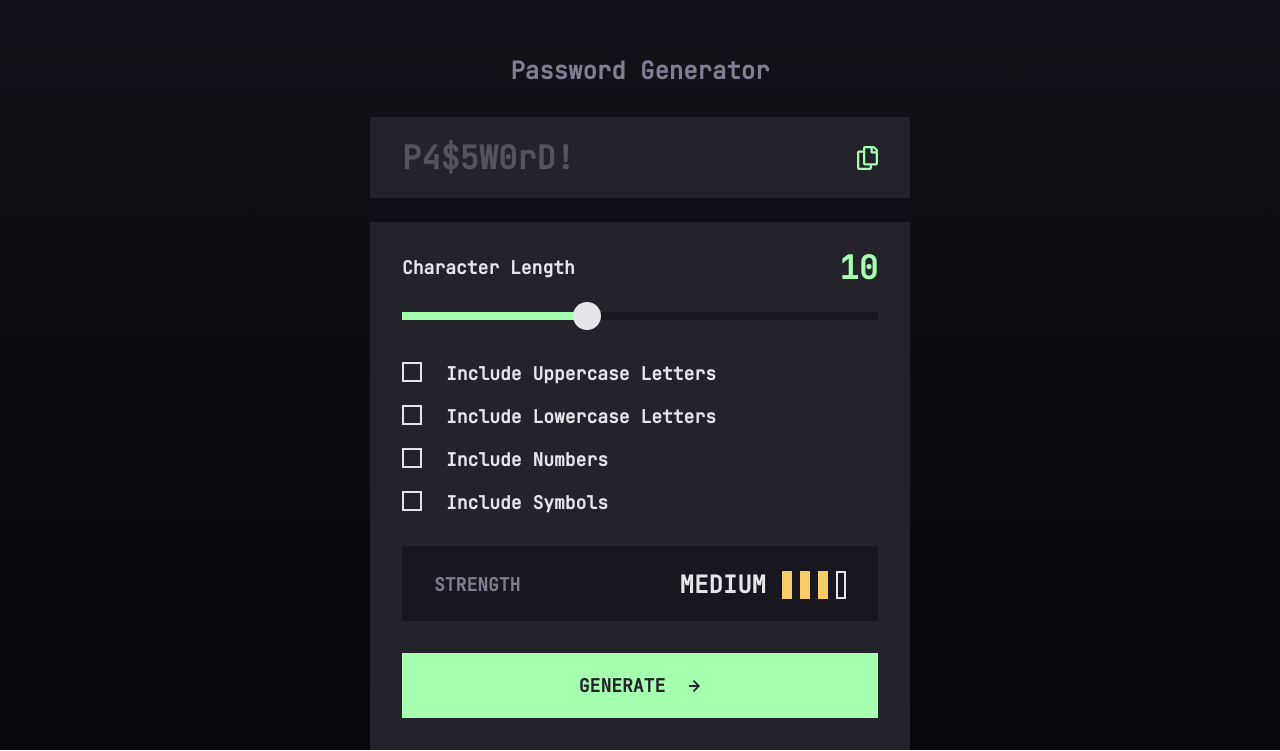
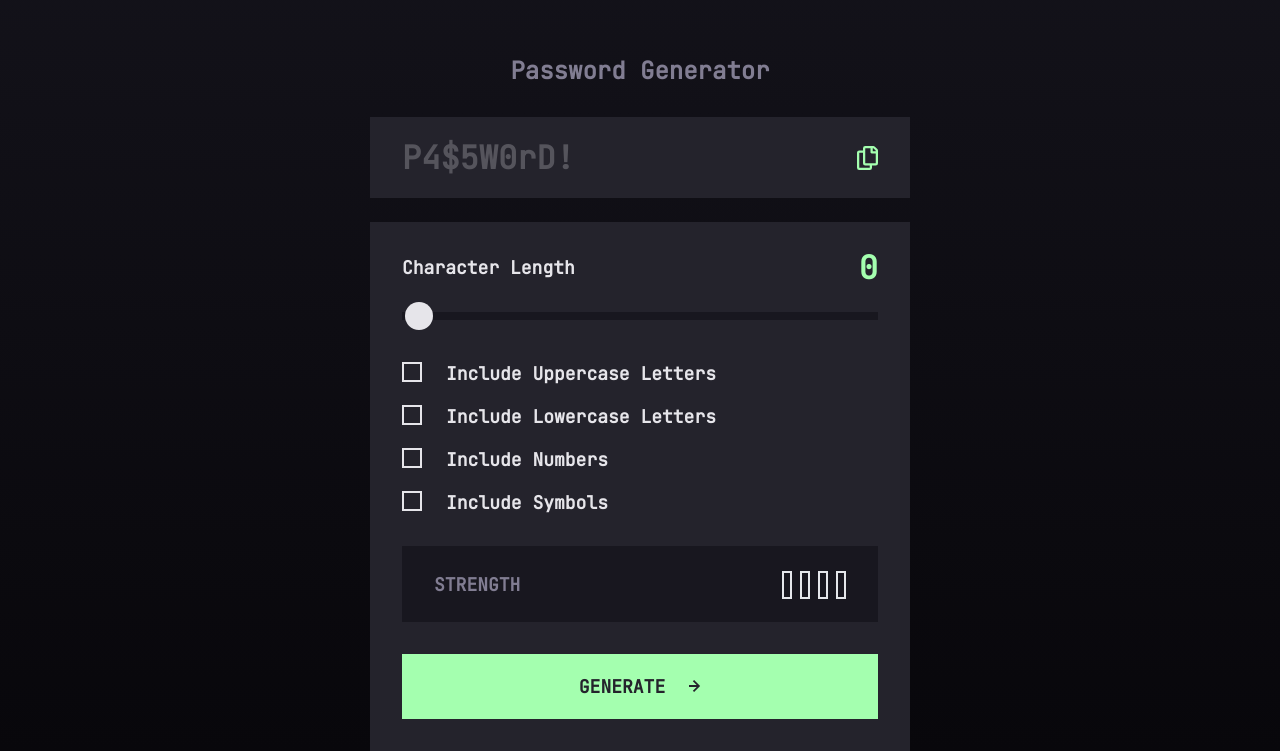
Before and after one commit to ArunBohra12/password-generator, an Angular app: page / in a window 1280 px wide. Shown: the part 103-854 px from the top of the page. Built offline with nearby package versions, Linux system fonts and the light colour scheme.

Commit message:
Fixes on password strength component

```diff
--- a/src/app/app.component.ts
+++ b/src/app/app.component.ts
@@ -4,6 +4,7 @@ import { PasswordView } from './features/password-view/password-view.component';
 import { PasswordGenerationConfigComponent } from './features/password-generation-config/password-generation-config.component';
 import { PasswordGeneratorService } from './shared/service/password-generator/password-generator.service';
 import { PasswordStrengthCheck } from './features/password-strength-check/password-strength-check.component';
+import { PasswordStrengthService } from './shared/service/password-strength/password-strength.service';
 
 @Component({
   selector: 'app-root',
@@ -17,9 +18,16 @@ import { PasswordStrengthCheck } from './features/password-strength-check/passwo
   templateUrl: './app.component.html',
 })
 export class AppComponent {
-  constructor(public passwordGenerator: PasswordGeneratorService) {}
+  constructor(
+    public passwordGenerator: PasswordGeneratorService,
+    public passwordStrength: PasswordStrengthService,
+  ) {}
 
   generatePassword() {
     this.passwordGenerator.generatePassword();
+
+    this.passwordStrength.updatePasswordStrengthLevel(
+      this.passwordGenerator.passwordGeneratorConfig,
+    );
   }
 }
--- a/src/app/features/password-generation-config/password-generation-config.component.html
+++ b/src/app/features/password-generation-config/password-generation-config.component.html
@@ -10,6 +10,8 @@
 
 <div class="mb-[42px] mt-[23px]">
   <app-range-input
+    [minValue]="0"
+    [inputValue]="0"
     (selectedLength)="
       updatePasswordGeneratorConfig({
         key: 'length',
--- a/src/app/features/password-generation-config/password-generation-config.component.ts
+++ b/src/app/features/password-generation-config/password-generation-config.component.ts
@@ -6,7 +6,6 @@ import {
   PasswordConfigType,
   PasswordGeneratorService,
 } from '../../shared/service/password-generator/password-generator.service';
-import { PasswordStrengthService } from '../../shared/service/password-strength/password-strength.service';
 
 type PasswordConfigCheckboxesType = {
   name: keyof PasswordConfigType;
@@ -20,10 +19,7 @@ type PasswordConfigCheckboxesType = {
   templateUrl: './password-generation-config.component.html',
 })
 export class PasswordGenerationConfigComponent {
-  constructor(
-    public passwordGenerator: PasswordGeneratorService,
-    public passwordStrength: PasswordStrengthService,
-  ) {}
+  constructor(public passwordGenerator: PasswordGeneratorService) {}
 
   public length = this.passwordGenerator.passwordGeneratorConfig.length;
 
@@ -63,9 +59,5 @@ export class PasswordGenerationConfigComponent {
       key: config.key,
       value: config.value,
     });
-
-    this.passwordStrength.updatePasswordStrengthLevel(
-      this.passwordGenerator.passwordGeneratorConfig,
-    );
   }
 }
--- a/src/app/features/password-strength-check/password-strength-check.component.html
+++ b/src/app/features/password-strength-check/password-strength-check.component.html
@@ -1,5 +1,5 @@
 <div
-  class="flex items-center bg-almost-black px-4 py-3.5 sm:px-8 sm:pb-[21px] sm:pt-[23px]">
+  class="flex items-center bg-almost-black px-4 py-3.5 sm:min-h-[75.5px] sm:px-8 sm:pb-[21px] sm:pt-[23px]">
   <div class="text-base font-bold !leading-[normal] text-grey sm:text-lg">
     STRENGTH
   </div>
--- a/src/app/features/password-strength-check/password-strength-check.component.ts
+++ b/src/app/features/password-strength-check/password-strength-check.component.ts
@@ -3,7 +3,12 @@ import { Component } from '@angular/core';
 import { PasswordGeneratorService } from '../../shared/service/password-generator/password-generator.service';
 import { PasswordStrengthService } from '../../shared/service/password-strength/password-strength.service';
 
-export type PasswordStrengthLevel = 'too-weak' | 'weak' | 'medium' | 'strong';
+export type PasswordStrengthLevel =
+  | 'none'
+  | 'too-weak'
+  | 'weak'
+  | 'medium'
+  | 'strong';
 
 const PASSWORD_STRENGTH_CONSTANTS: {
   [key in PasswordStrengthLevel]: {
@@ -12,6 +17,11 @@ const PASSWORD_STRENGTH_CONSTANTS: {
     level: number;
   };
 } = {
+  none: {
+    class: '',
+    text: '',
+    level: 0,
+  },
   'too-weak': {
     class: 'bg-red border-red',
     text: 'TOO WEAK!',
--- a/src/app/shared/components/range-input/range-input.component.ts
+++ b/src/app/shared/components/range-input/range-input.component.ts
@@ -1,5 +1,5 @@
 import { CommonModule } from '@angular/common';
-import { Component, Input, EventEmitter, Output } from '@angular/core';
+import { Component, Input, EventEmitter, Output, OnInit } from '@angular/core';
 
 @Component({
   selector: 'app-range-input',
@@ -8,16 +8,20 @@ import { Component, Input, EventEmitter, Output } from '@angular/core';
   templateUrl: './range-input.component.html',
   styleUrl: './range-input.component.css',
 })
-export class RangeInputComponent {
+export class RangeInputComponent implements OnInit {
   @Input() inputValue: number = 10;
   @Input() minValue: number = 4;
   @Input() maxValue: number = 20;
   @Output() selectedLength = new EventEmitter<number>();
 
-  public selectedPercentage = this.calculateSelectedPercentage();
+  public selectedPercentage = 0;
 
   get value() {
     return this.inputValue;
+  }
+
+  ngOnInit(): void {
+    this.selectedPercentage = this.calculateSelectedPercentage();
   }
 
   // this is only applicable for range inputs that have increment of 1
--- a/src/app/shared/service/password-generator/password-generator.service.ts
+++ b/src/app/shared/service/password-generator/password-generator.service.ts
@@ -21,7 +21,7 @@ export class PasswordGeneratorService {
   private generatedPassword = '';
 
   private passwordConfig: PasswordConfigType = {
-    length: 10,
+    length: 0,
     uppercase: false,
     lowercase: false,
     numbers: false,
--- a/src/app/shared/service/password-strength/password-strength.service.ts
+++ b/src/app/shared/service/password-strength/password-strength.service.ts
@@ -6,7 +6,7 @@ import { PasswordStrengthLevel } from '../../../features/password-strength-check
   providedIn: 'root',
 })
 export class PasswordStrengthService {
-  private passwordStrengthLevel: PasswordStrengthLevel = 'medium';
+  private passwordStrengthLevel: PasswordStrengthLevel = 'none';
 
   get passwordStrength() {
     return this.passwordStrengthLevel;
```
